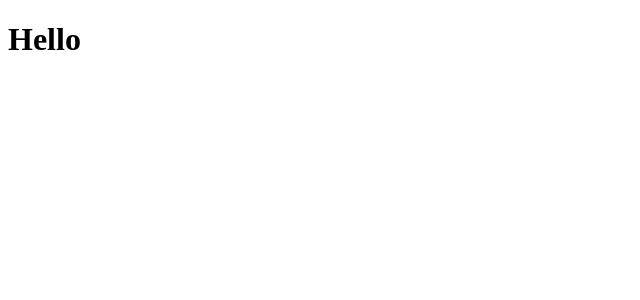
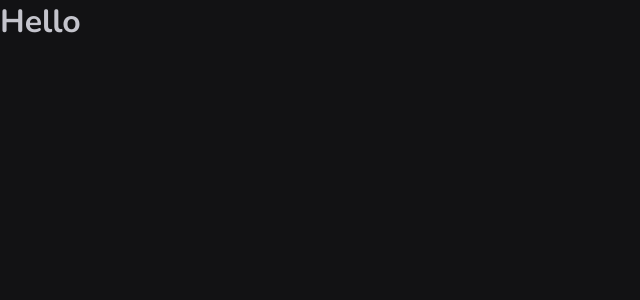
Before and after one commit to felipesanderp/findAfriend, a React (Vite) app: page / in a window 1280 px wide. Shown: the top 300 px of the page, without its empty margins (0-640 px from the left). Built offline with nearby package versions, Linux system fonts and the light colour scheme.

Commit message:
theme provider

```diff
--- a/src/App.tsx
+++ b/src/App.tsx
@@ -1,3 +1,13 @@
+import { ThemeProvider } from 'styled-components'
+
+import { defaultTheme } from './styles/themes/default'
+import { GlobalStyle } from './styles/global'
+
 export function App() {
-  return <h1>Hello</h1>
+  return (
+    <ThemeProvider theme={defaultTheme}>
+      <h1>Hello</h1>
+      <GlobalStyle />
+    </ThemeProvider>
+  )
 }
--- /dev/null
+++ b/src/styles/themes/default.ts
@@ -0,0 +1,21 @@
+export const defaultTheme = {
+  white: '#FFF',
+
+  'gray-100': '#E1E1E6',
+  'gray-300': '#C4C4CC',
+  'gray-400': '#8D8D99',
+  'gray-500': '#7C7C8A',
+  'gray-600': '#323238',
+  'gray-700': '#29292E',
+  'gray-800': '#202024',
+  'gray-900': '#121214',
+
+  'green-300': '#00B37E',
+  'green-500': '#00875F',
+  'green-700': '#015F43',
+
+  'red-500': '#AB222E',
+  'red-700': '#7A1921',
+
+  'yellow-500': '#FBA94C',
+}
```
Also changed, not shown: 1 other file (tests, documents, lock files or other folders).
